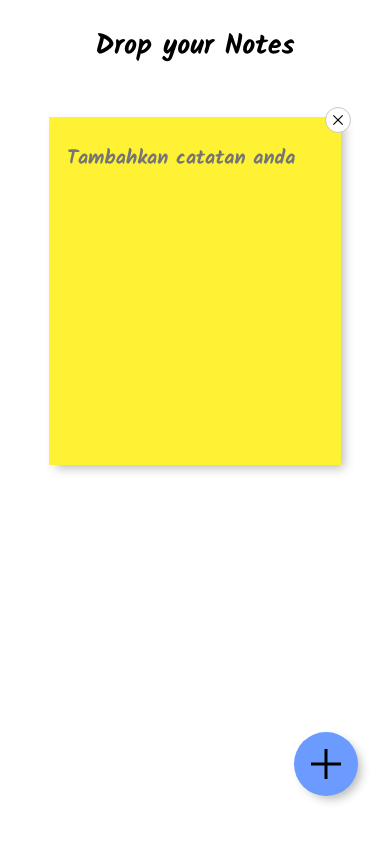
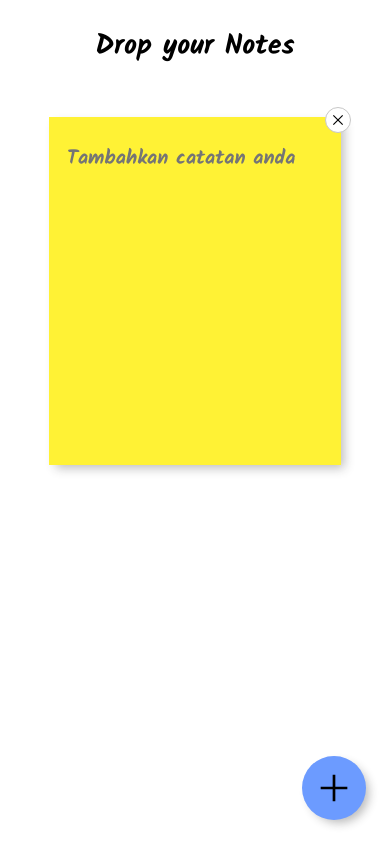
Before and after one commit to reyhanwidyatna/ipb-notes, a Nuxt app: page / in a window 390 px wide. Built offline with nearby package versions, Linux system fonts and the light colour scheme.

Commit message:
update z index and padding

```diff
--- a/pages/index.vue
+++ b/pages/index.vue
@@ -162,7 +162,8 @@ body {
   position: absolute;
   bottom: 0;
   right: 0;
-  margin: 0 32px 48px 0;
+  margin: 0 24px 24px 0;
+  z-index: 99;
 }
 
 .note {
@@ -238,14 +239,14 @@ body {
 }
 
 .note-icon-plus {
-  width: 36px;
-  height: 36px;
+  width: 32px;
+  height: 32px;
   color: white;
 }
 
 @media only screen and (max-width: 768px) {
   .board {
-    padding: 24px;
+    padding: 24px 24px 64px 24px;
   }
 
   .board-title {
```
